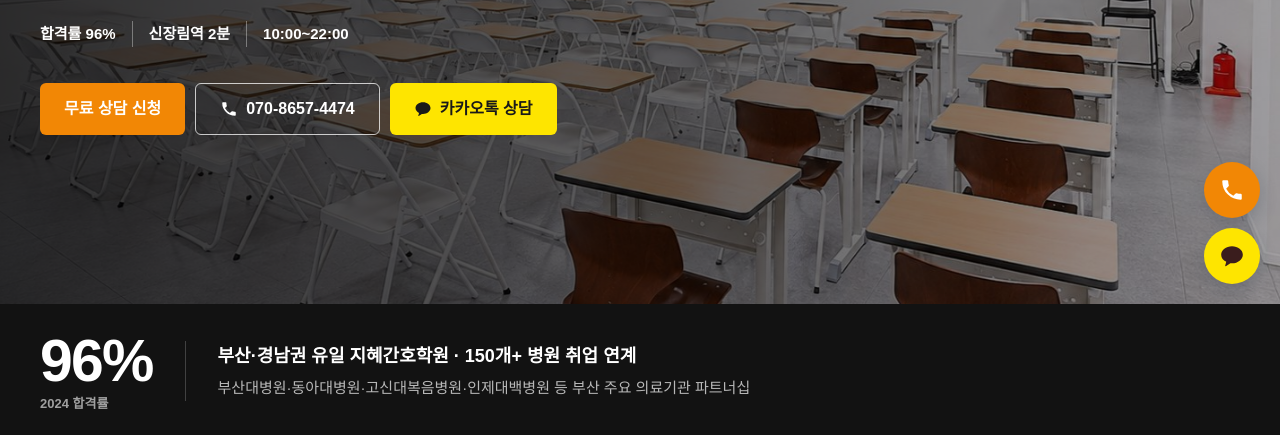
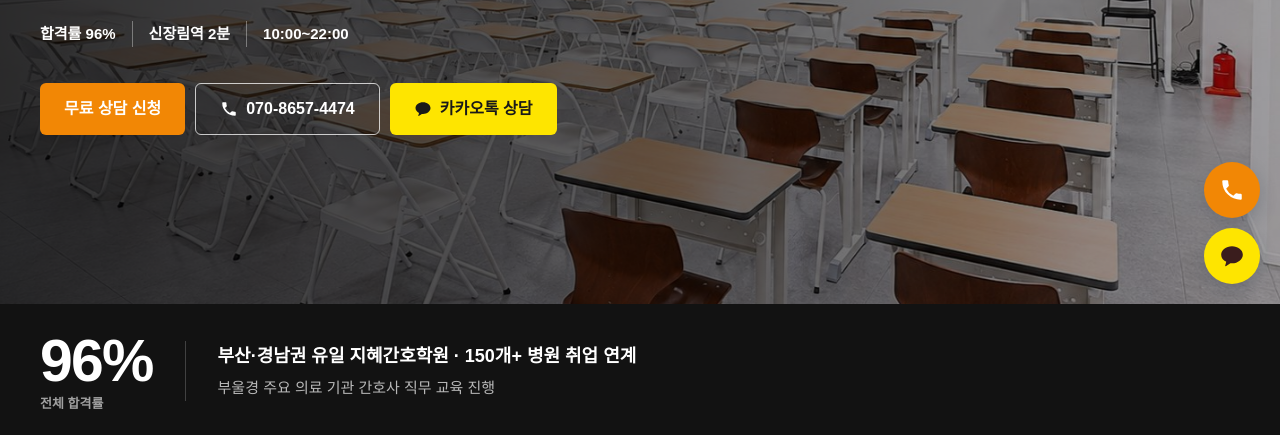
Before and after one commit to fornurseceo/jihye-nursing, a plain HTML site: page busan/index.html in a window 1280 px wide. Shown: the part 496-931 px from the top of the page. Drawn offline with Linux system fonts and the light colour scheme; a web font is replaced by a local one.

Commit message:
부산점 상단 합격률 문구 수정
Co-Authored-By: Claude Opus 5.5 <noreply@anthropic.com>
Claude-Session: https://claude.ai/code/session_01Ncw93M7Ca5tKNkF6CgWDxJ

```diff
--- a/busan/index.html
+++ b/busan/index.html
@@ -53,8 +53,8 @@
     <!-- 합격률 띠 -->
     <section class="bp-pass" aria-label="부산점 합격률">
       <div class="bp-pass-inner">
-        <p class="bp-pass-num"><span class="count" data-from="1" data-to="96" data-dur="1100">96</span>%<small>2024 합격률</small></p>
-        <div><p class="bp-pass-title">부산·경남권 유일 지혜간호학원 · 150개+ 병원 취업 연계</p><p class="bp-pass-desc">부산대병원·동아대병원·고신대복음병원·인제대백병원 등 부산 주요 의료기관 파트너십</p></div>
+        <p class="bp-pass-num"><span class="count" data-from="1" data-to="96" data-dur="1100">96</span>%<small>전체 합격률</small></p>
+        <div><p class="bp-pass-title">부산·경남권 유일 지혜간호학원 · 150개+ 병원 취업 연계</p><p class="bp-pass-desc">부울경 주요 의료 기관 간호사 직무 교육 진행</p></div>
       </div>
     </section>
 
```
